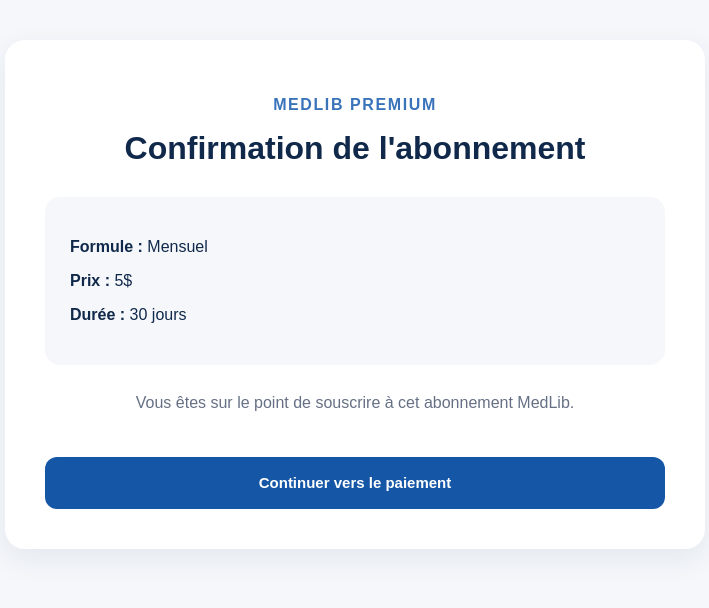
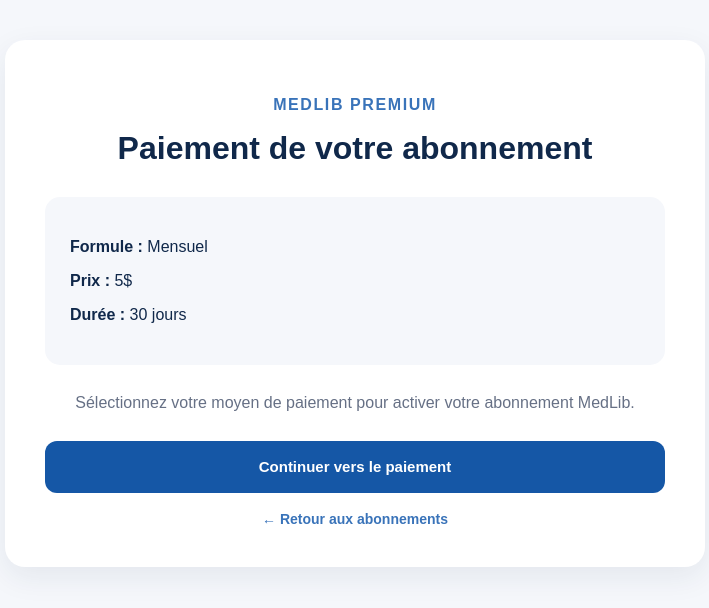
Before and after one commit to sosthenebingioba/Medlib, a Next.js app: page /dashboard/subscription/checkout in a window 1280 px wide. Shown: the top 608 px of the page, without its empty margins (285-994 px from the left). Built offline with nearby package versions, Linux system fonts and the light colour scheme.

Commit message:
Update page.tsx

```diff
--- a/app/dashboard/subscription/checkout/page.tsx
+++ b/app/dashboard/subscription/checkout/page.tsx
@@ -1,3 +1,5 @@
+import Link from "next/link";
+
 type PageProps = {
   searchParams: Promise<{
     plan?: string;
@@ -66,7 +68,7 @@ export default async function CheckoutPage({
             marginTop: "10px",
           }}
         >
-          Confirmation de l'abonnement
+          Paiement de votre abonnement
         </h1>
 
         <div
@@ -98,26 +100,44 @@ export default async function CheckoutPage({
             lineHeight: 1.6,
           }}
         >
-          Vous êtes sur le point de souscrire à cet abonnement MedLib.
+          Sélectionnez votre moyen de paiement pour activer votre abonnement
+          MedLib.
         </p>
 
-        <button
-          type="button"
+        <Link
+          href={`/dashboard/subscription/checkout/payment?plan=${params.plan || "monthly"}`}
           style={{
+            display: "flex",
+            alignItems: "center",
+            justifyContent: "center",
             width: "100%",
+            minHeight: "52px",
             marginTop: "25px",
-            minHeight: "52px",
-            border: "none",
             borderRadius: "12px",
             background: "#1557a6",
             color: "#ffffff",
+            textDecoration: "none",
             fontSize: "15px",
             fontWeight: 800,
-            cursor: "pointer",
           }}
         >
           Continuer vers le paiement
-        </button>
+        </Link>
+
+        <Link
+          href="/dashboard/subscription"
+          style={{
+            display: "block",
+            marginTop: "18px",
+            textAlign: "center",
+            color: "#3973b9",
+            textDecoration: "none",
+            fontSize: "14px",
+            fontWeight: 700,
+          }}
+        >
+          ← Retour aux abonnements
+        </Link>
       </div>
     </main>
   );
```
